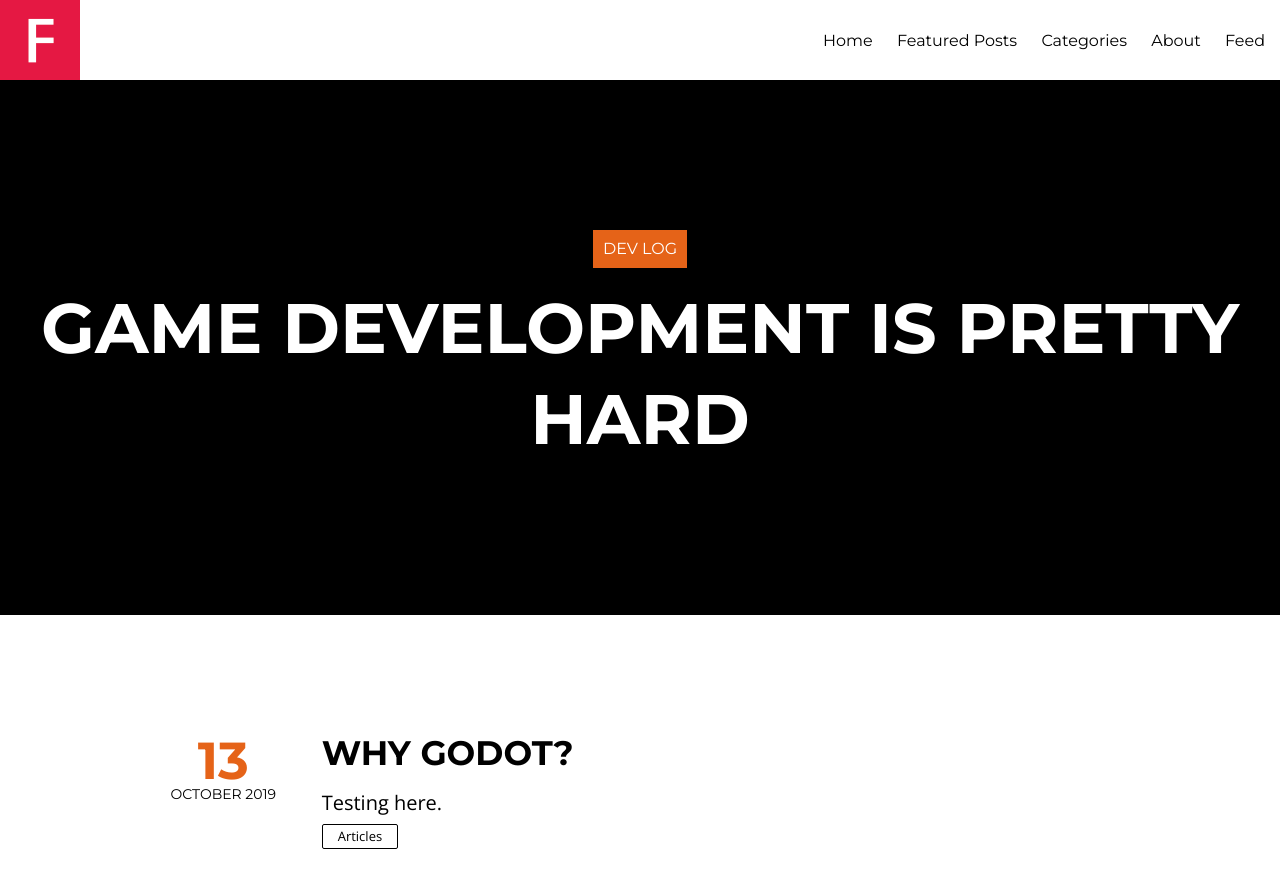
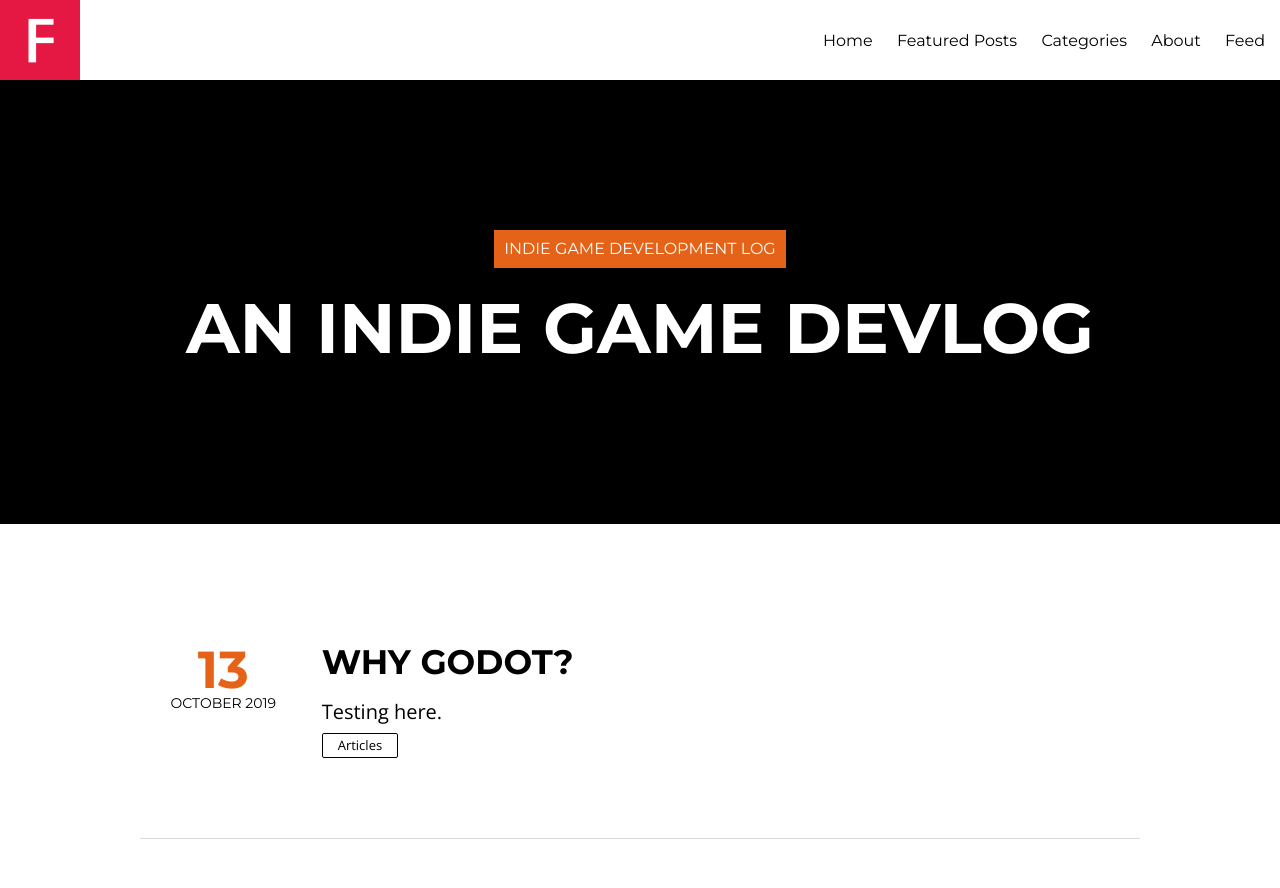
Before and after one commit to paulcosmos/paulcosmos.github.io, a Jekyll site: the page built from index.html, in a window 1280 px wide and 900 px high. Shown: the top 888 px of the window. Built offline with Jekyll 4.4.1, drawn with Linux system fonts in a browser that asks for light colours; nearby versions of some CDN libraries; the list of posts is cut into pages by our own code.

Commit message:
tweaked site description and title

```diff
--- a/_config.yml
+++ b/_config.yml
@@ -1,5 +1,5 @@
-title:            Dev Log
-description:      "Game development is pretty hard"
+title:            Indie Game Development Log
+description:      "An indie game devlog"
 logo:             logo.png
 disqus_shortname:
 share:            true
```
